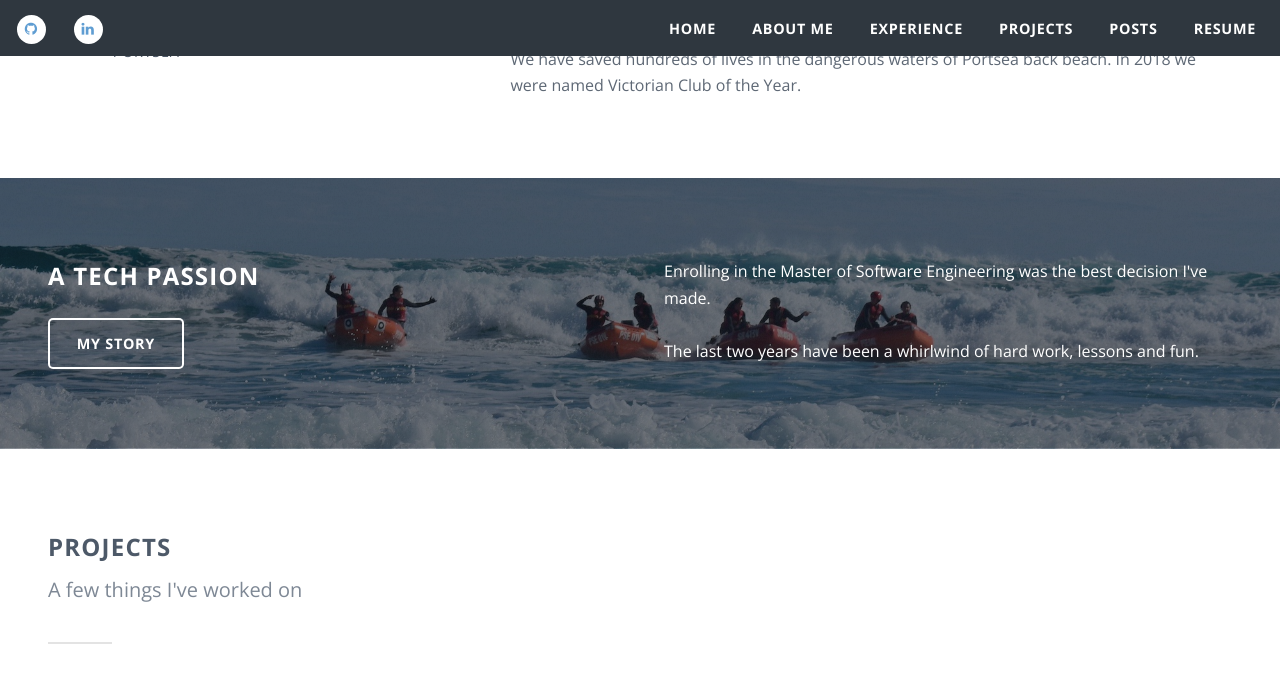
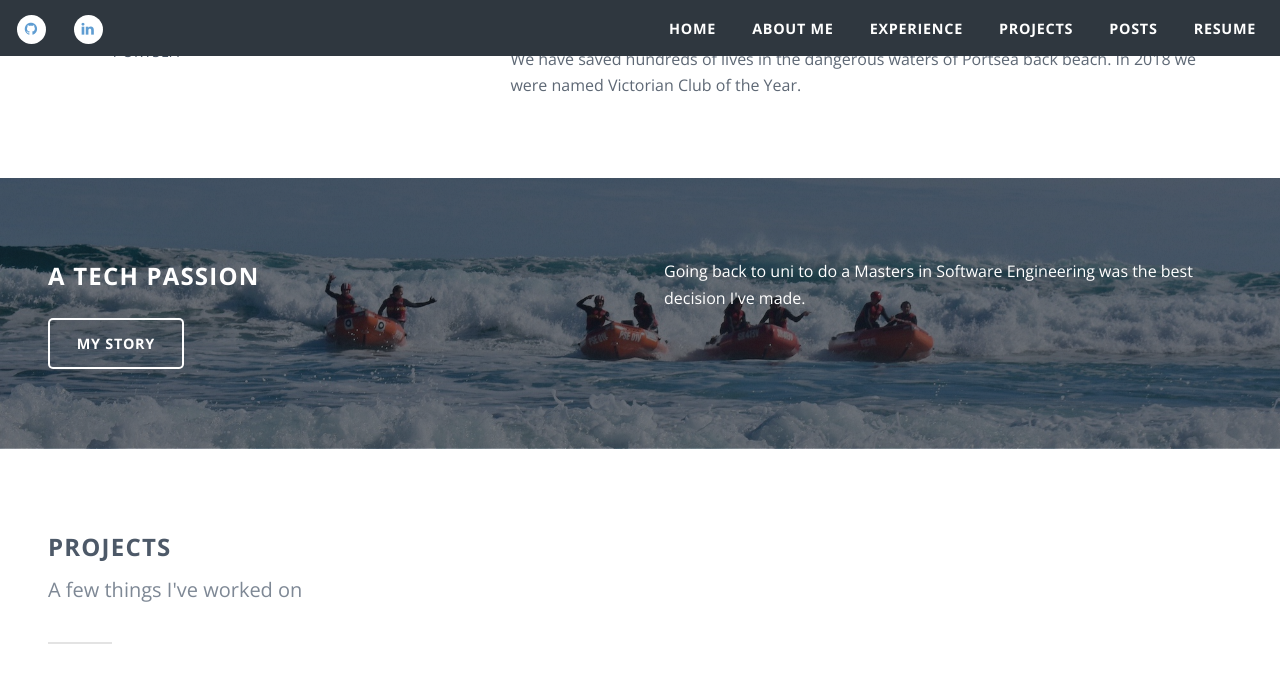
Before and after one commit to peroh/me, a Jekyll site: the page built from index.md, in a window 1280 px wide and 900 px high, scrolled down 1312 px, cut to the strip 0-675 px from the top of the window. Built offline with Jekyll 4.4.1, drawn with Linux system fonts in a browser that asks for light colours; nearby versions of some CDN libraries; comment, search, counter and statistics services are not loaded.

Commit message:
Update banner to make more recent.

```diff
--- a/_includes/banner.html
+++ b/_includes/banner.html
@@ -7,7 +7,8 @@
       </ul>
     </header>
     <p>
-      Enrolling in the Master of Software Engineering was the best decision I've made.<br><br>
-      The last two years have been a whirlwind of hard work, lessons and fun.</p>
+      Going back to uni to do a Masters in Software Engineering was the best
+      decision I've made.
+    </p>
   </div>
 </section>
```
